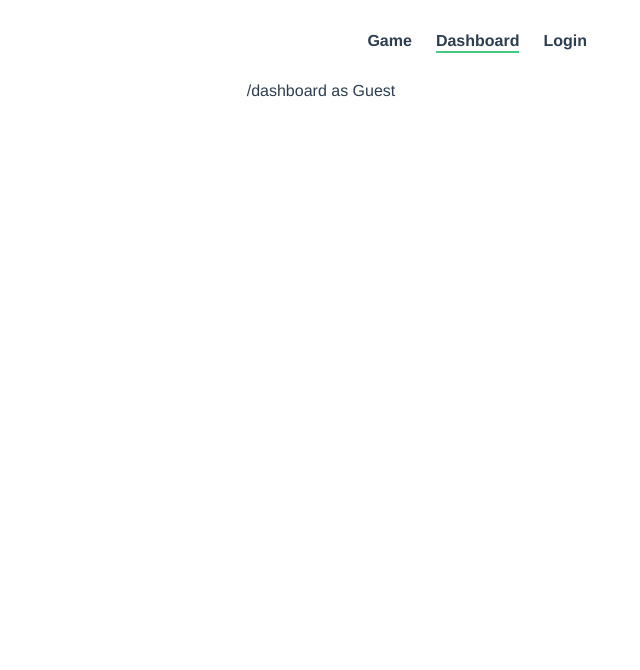
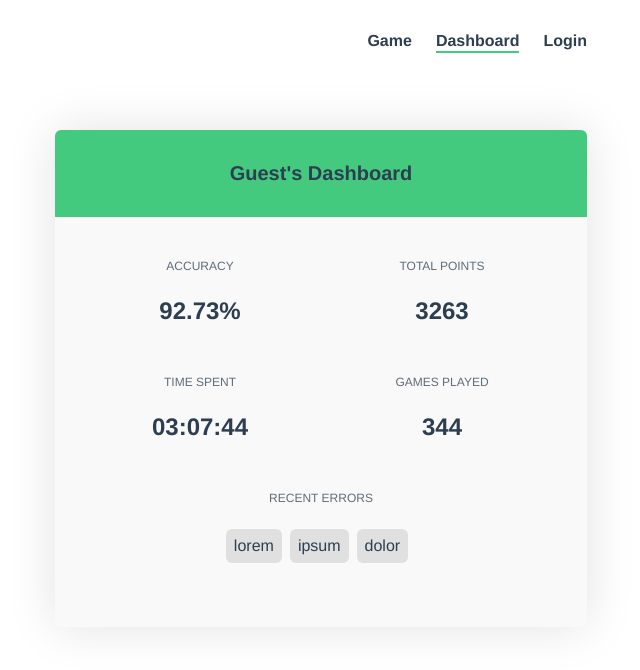
Before and after one commit to charlzzdev/vocab, a Vue app: page /dashboard in a window 1280 px wide. Shown: the top 670 px of the page, without its empty margins (319-959 px from the left). Built offline with nearby package versions, Linux system fonts and the light colour scheme; no server answers.

Commit message:
create & style dashboard

```diff
--- a/src/components/Dashboard.vue
+++ b/src/components/Dashboard.vue
@@ -1,6 +1,32 @@
 <template>
-  <div>
-    /dashboard as {{ user }}
+  <div class="container dashboard">
+    <header>{{ user }}'s Dashboard</header>
+    <section class="stats">
+      <article class="item">
+        <h2 class="stat-title">Accuracy</h2>
+        <p class="stat-value">92.73%</p>
+      </article>
+      <article class="item">
+        <h2 class="stat-title">Total points</h2>
+        <p class="stat-value">3263</p>
+      </article>
+      <article class="item">
+        <h2 class="stat-title">Time spent</h2>
+        <p class="stat-value">03:07:44</p>
+      </article>
+      <article class="item">
+        <h2 class="stat-title">Games played</h2>
+        <p class="stat-value">344</p>
+      </article>
+      <article class="item">
+        <h2 class="stat-title">Recent errors</h2>
+        <p class="stat-value">
+          <span class="word">lorem</span>
+          <span class="word">ipsum</span>
+          <span class="word">dolor</span>
+        </p>
+      </article>
+    </section>
   </div>
 </template>
 
@@ -13,6 +39,54 @@ export default {
 }
 </script>
 
-<style>
+<style lang="scss">
+.dashboard{
+  padding: 0;
+  max-width: calc(500px + 2rem);
+  header {
+    padding: 2rem;
+    background: #44ca7f;
+    border-top-left-radius: 6px;
+    border-top-right-radius: 6px;
+    font-weight: bold;
+    font-size: 1.25rem;
+  }
+  .stats{
+    display: grid;
+    padding: 2rem;
+    text-align: left;
+    grid-template-columns: repeat(2, 1fr);
+    gap: 1rem;
+    .item{
+      text-align: center;
+      .stat-title{
+        font-size: 0.75rem;
+        text-transform: uppercase;
+        color: #5f6c79;
+        font-weight: normal;
+      }
+      .stat-value{
+        font-size: 1.5rem;
+        font-weight: bold;
+      }
+      .word{
+        display: inline-block;
+        padding: 0.5rem;
+        margin: 0 0.5rem 0.5rem 0;
+        background: #e0e0e0;
+        word-break: break-all;
+        border-radius: 6px;
+        font-weight: normal;
+        font-size: 1rem;
+      }
+      &:last-child{
+        grid-column: 1/3;
+      }
+      @media(max-width: 300px){
+        grid-column: 1/3;
+      }
+    }
+  }
+}
 
 </style>
```
